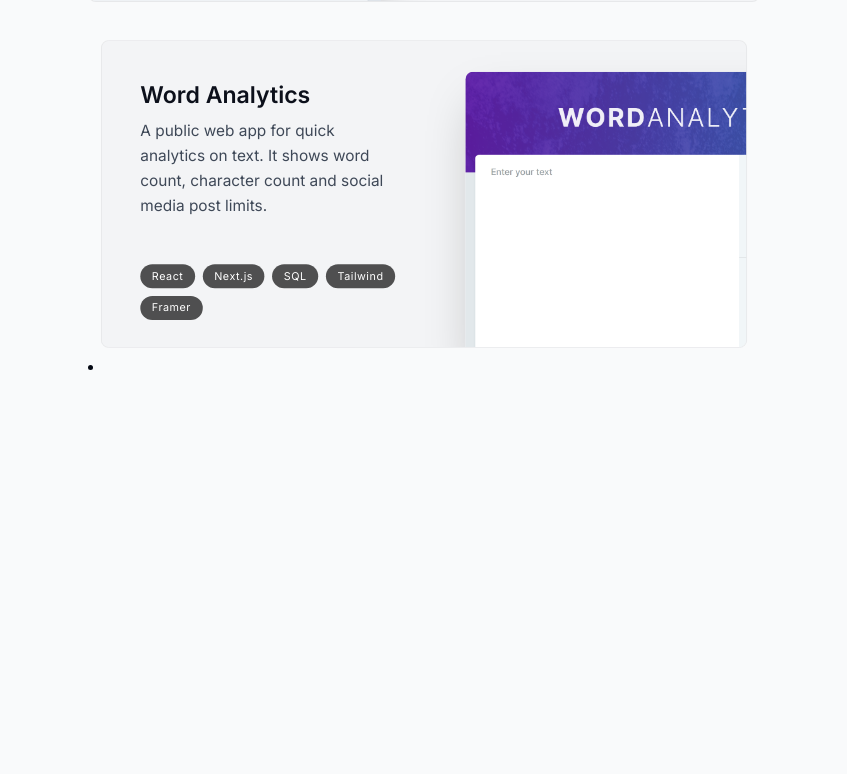
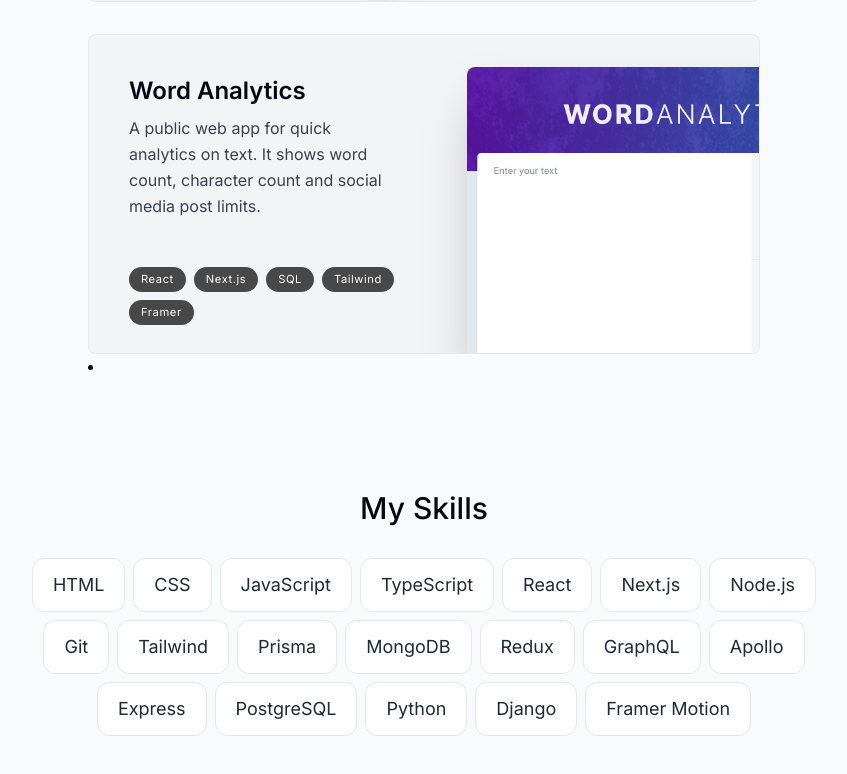
Before and after one commit to gks-96/portfolio, a Next.js app: page / in a window 1280 px wide. Shown: the part 1982-2756 px from the top of the page, without its empty margins (216-1063 px from the left). Before the commit the page ends 2360 px from the top, so only its background shows below. Built offline with nearby package versions, Linux system fonts and the light colour scheme.

Commit message:
skill section completed

```diff
--- a/app/page.tsx
+++ b/app/page.tsx
@@ -2,6 +2,7 @@
 import Intro from '@/components/intro'
 import Projects from '@/components/projects'
 import SectionDivider from '@/components/section-divider'
+import Skills from '@/components/skills'
 
 
 export default function Home() {
@@ -11,6 +12,7 @@
       <SectionDivider/>
       <About/>
       <Projects/>
+      <Skills/>
     </main>
   )
 }
--- a/components/projects.tsx
+++ b/components/projects.tsx
@@ -18,7 +18,7 @@
 
 
   return (
-   <section ref ={ref} id="projects" className="scroll-mt-28" >
+   <section ref ={ref} id="projects" className="scroll-mt-28 mb-28" >
     <SectionHeading> My Projects</SectionHeading>
     <div>
         {
--- /dev/null
+++ b/components/skills.tsx
@@ -0,0 +1,51 @@
+"use client";
+import { skillsData } from '@/lib/data';
+import { useSectionInView } from '@/lib/hooks';
+import React from 'react'
+import SectionHeading from './section-heading';
+import {motion} from "framer-motion";
+
+const fadeInAnimationVariants = {
+    initial: {
+      opacity: 0,
+      y: 100,
+    },
+    animate: (index: number) => ({
+      opacity: 1,
+      y: 0,
+      transition: {
+        delay: 0.05 * index,
+      },
+    }),
+  };
+
+export default function Skills() {
+    const {ref} = useSectionInView("Skills")
+
+    return (
+        <section
+          id="skills"
+          ref={ref}
+          className="mb-28 max-w-[53rem] scroll-mt-28 text-center sm:mb-40"
+        >
+          <SectionHeading>My skills</SectionHeading>
+          <ul className="flex flex-wrap justify-center gap-2 text-lg text-gray-800">
+            {skillsData.map((skill, index) => (
+              <motion.li
+              className="bg-white border borderBlack rounded-xl px-5 py-3 dark:bg-white/10 "
+                key={index}
+                variants={fadeInAnimationVariants}
+                initial="initial"
+                whileInView="animate"
+                viewport={{
+                  once: true,
+                }}
+                custom={index}
+              >
+                {skill}
+              </motion.li>
+            ))}
+          </ul>
+        </section>
+      );
+}
--- a/package.json
+++ b/package.json
@@ -23,6 +23,7 @@
     "react-dom": "18.2.0",
     "react-icons": "^5.0.1",
     "react-intersection-observer": "^9.8.1",
+    "react-vertical-timeline-component": "^3.6.0",
     "tailwindcss": "3.4.1",
     "typescript": "5.4.3"
   }
```
Also changed, not shown: 1 other file (tests, documents, lock files or other folders).
